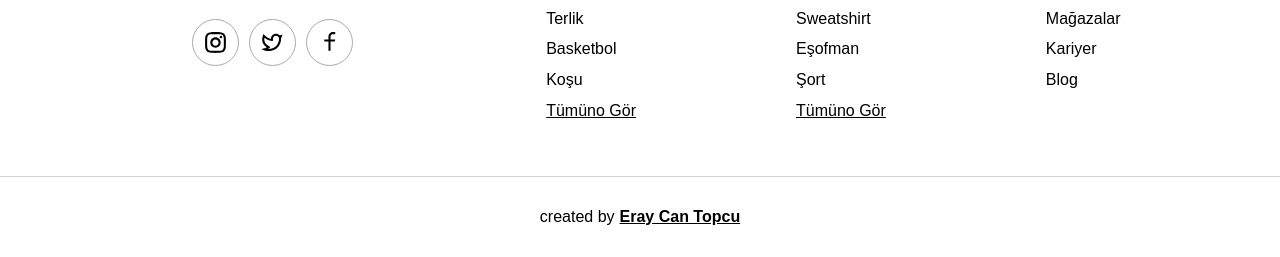
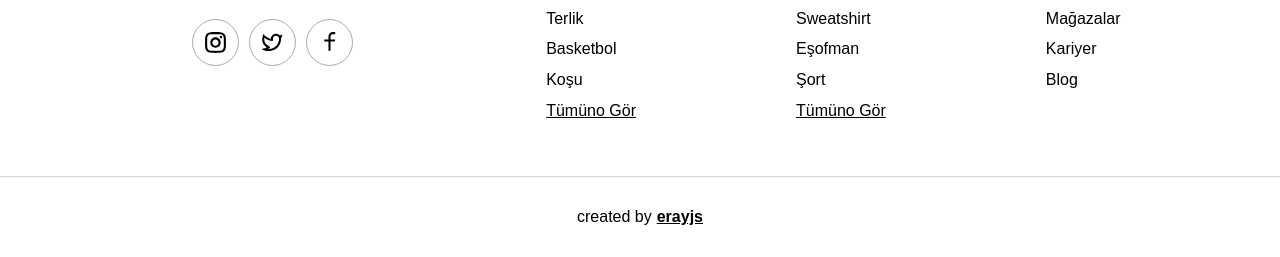
Before and after one commit to erayjsx/html-css-store, a plain HTML site: page pages/detail.html in a window 1280 px wide. Shown: the part 1122-1379 px from the top of the page. Drawn offline with nearby package versions, Linux system fonts and the light colour scheme; a web font is replaced by a local one.

Commit message:
Update detail.html

```diff
--- a/pages/detail.html
+++ b/pages/detail.html
@@ -506,7 +506,7 @@
 
     <div class="created">
       <p>created by</p>
-      <b>Eray Can Topcu</b>
+      <b>erayjs</b>
     </div>
 
     <script>
```
